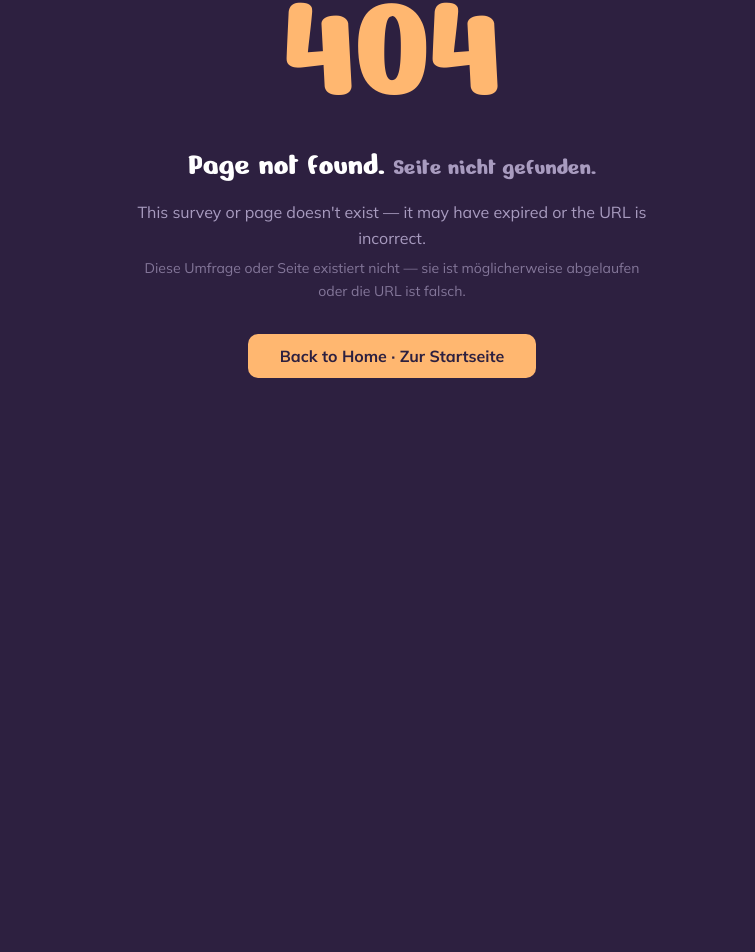
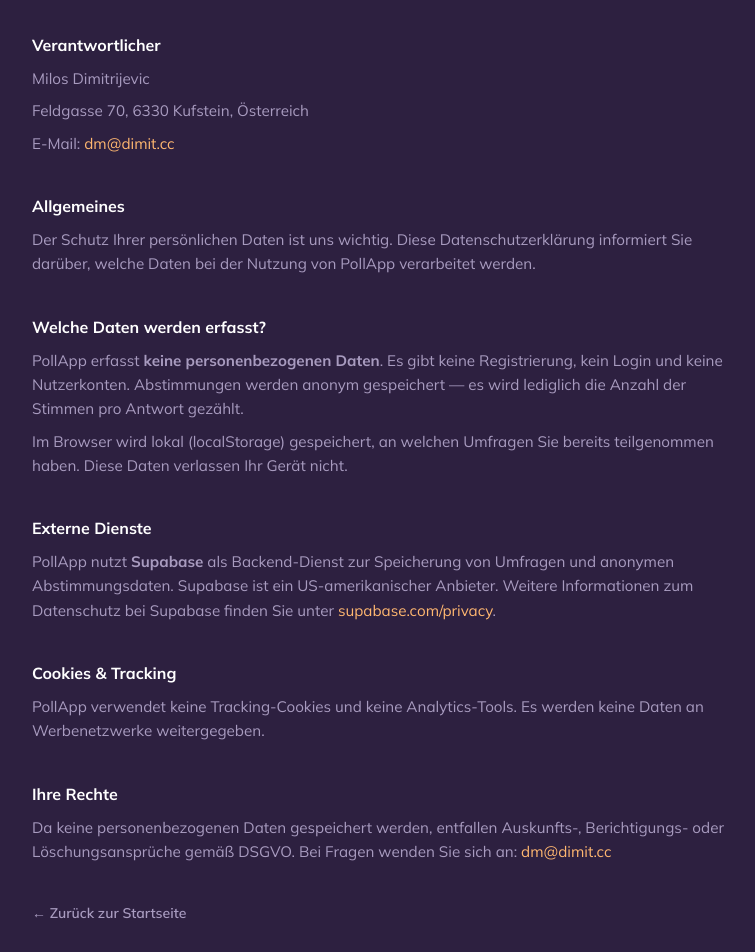
Before and after one commit to milosdimi/angular-pollapp, an Angular app: page /privacy in a window 1280 px wide. Shown: the part 208-1160 px from the top of the page, without its empty margins (248-1003 px from the left). Before the commit the page ends 800 px from the top, so only its background shows below. Built offline with nearby package versions, Linux system fonts and the light colour scheme; no server answers; a web font is replaced by a local one.

Commit message:
feat: add imprint and privacy policy pages with footer links

```diff
--- a/src/app/app.routes.ts
+++ b/src/app/app.routes.ts
@@ -3,10 +3,14 @@ import { Home } from './pages/home/home';
 import { SurveyDetail } from './pages/survey-detail/survey-detail';
 import { CreateSurvey } from './pages/create-survey/create-survey';
 import { NotFound } from './pages/not-found/not-found';
+import { Imprint } from './pages/imprint/imprint';
+import { Privacy } from './pages/privacy/privacy';
 
 export const routes: Routes = [
   { path: '', component: Home },
   { path: 'survey/:id', component: SurveyDetail },
   { path: 'create', component: CreateSurvey },
+  { path: 'imprint', component: Imprint },
+  { path: 'privacy', component: Privacy },
   { path: '**', component: NotFound },
 ];
--- a/src/app/components/footer/footer.html
+++ b/src/app/components/footer/footer.html
@@ -4,8 +4,8 @@
       <img src="logo/logo-orange.png" alt="Poll App Logo" />
     </a>
     <nav class="footer__links">
-      <a href="#" class="footer__link">Impressum</a>
-      <a href="#" class="footer__link">Datenschutz</a>
+      <a routerLink="/imprint" class="footer__link">Impressum</a>
+      <a routerLink="/privacy" class="footer__link">Datenschutz</a>
     </nav>
     <p class="footer__copy">&copy; {{ year }} Poll App. All rights reserved.</p>
   </div>
--- /dev/null
+++ b/src/app/pages/imprint/imprint.html
@@ -0,0 +1,40 @@
+<div class="page">
+  <div class="page__inner">
+    <app-navbar theme="dark" />
+    <main class="content">
+      <h1 class="content__title">Impressum</h1>
+
+      <section class="block">
+        <h2 class="block__heading">Webseitenbetreiber</h2>
+        <p>Milos Dimitrijevic</p>
+        <p>Feldgasse 70</p>
+        <p>6330 Kufstein</p>
+        <p>Österreich</p>
+      </section>
+
+      <section class="block">
+        <h2 class="block__heading">Kontakt</h2>
+        <p>Telefon: <a class="link" href="tel:+436642178313">06642178313</a></p>
+        <p>E-Mail: <a class="link" href="mailto:dm@dimit.cc">dm@dimit.cc</a></p>
+      </section>
+
+      <section class="block">
+        <h2 class="block__heading">Unternehmensdaten</h2>
+        <p>UID-Nr.: ATU 79325758</p>
+        <p>Gewerbeaufsichtsbehörde: Bezirkshauptmannschaft Kufstein</p>
+        <p>Berufsbezeichnung: Web Developer</p>
+      </section>
+
+      <section class="block">
+        <h2 class="block__heading">Haftungsausschluss</h2>
+        <p>
+          Trotz sorgfältiger inhaltlicher Kontrolle übernehmen wir keine Haftung
+          für die Inhalte externer Links. Für den Inhalt der verlinkten Seiten
+          sind ausschließlich deren Betreiber verantwortlich.
+        </p>
+      </section>
+
+      <a class="back-link" routerLink="/">← Zurück zur Startseite</a>
+    </main>
+  </div>
+</div>
--- /dev/null
+++ b/src/app/pages/imprint/imprint.scss
@@ -0,0 +1,69 @@
+.page {
+  min-height: 100vh;
+  background: var(--color-bg-dark);
+
+  &__inner {
+    max-width: 1218px;
+    margin: 0 auto;
+    padding: 0 24px 80px;
+  }
+}
+
+.content {
+  max-width: 720px;
+  margin: 48px auto 0;
+  display: flex;
+  flex-direction: column;
+  gap: 40px;
+
+  &__title {
+    font-family: var(--font-display);
+    font-size: 3rem;
+    font-weight: 400;
+    color: var(--color-accent);
+  }
+}
+
+.block {
+  display: flex;
+  flex-direction: column;
+  gap: 8px;
+
+  &__heading {
+    font-family: var(--font-body);
+    font-size: 1rem;
+    font-weight: 700;
+    color: var(--color-text-primary);
+    margin-bottom: 4px;
+  }
+
+  p {
+    font-family: var(--font-body);
+    font-size: 0.95rem;
+    color: var(--color-text-muted);
+    line-height: 1.6;
+  }
+}
+
+.link {
+  color: var(--color-accent);
+  text-decoration: none;
+
+  &:hover {
+    text-decoration: underline;
+  }
+}
+
+.back-link {
+  display: inline-block;
+  font-family: var(--font-body);
+  font-size: 14px;
+  font-weight: 600;
+  color: var(--color-text-muted);
+  text-decoration: none;
+  transition: color 0.2s ease;
+
+  &:hover {
+    color: var(--color-accent);
+  }
+}
--- /dev/null
+++ b/src/app/pages/imprint/imprint.ts
@@ -0,0 +1,18 @@
+import { Component, inject, OnInit } from '@angular/core';
+import { RouterLink } from '@angular/router';
+import { Title } from '@angular/platform-browser';
+import { Navbar } from '../../components/navbar/navbar';
+
+@Component({
+  selector: 'app-imprint',
+  imports: [Navbar, RouterLink],
+  templateUrl: './imprint.html',
+  styleUrl: './imprint.scss',
+})
+export class Imprint implements OnInit {
+  private titleService = inject(Title);
+
+  ngOnInit(): void {
+    this.titleService.setTitle('Impressum – PollApp');
+  }
+}
--- /dev/null
+++ b/src/app/pages/privacy/privacy.html
@@ -0,0 +1,67 @@
+<div class="page">
+  <div class="page__inner">
+    <app-navbar theme="dark" />
+    <main class="content">
+      <h1 class="content__title">Datenschutzerklärung</h1>
+
+      <section class="block">
+        <h2 class="block__heading">Verantwortlicher</h2>
+        <p>Milos Dimitrijevic</p>
+        <p>Feldgasse 70, 6330 Kufstein, Österreich</p>
+        <p>E-Mail: <a class="link" href="mailto:dm@dimit.cc">dm@dimit.cc</a></p>
+      </section>
+
+      <section class="block">
+        <h2 class="block__heading">Allgemeines</h2>
+        <p>
+          Der Schutz Ihrer persönlichen Daten ist uns wichtig. Diese Datenschutzerklärung
+          informiert Sie darüber, welche Daten bei der Nutzung von PollApp verarbeitet werden.
+        </p>
+      </section>
+
+      <section class="block">
+        <h2 class="block__heading">Welche Daten werden erfasst?</h2>
+        <p>
+          PollApp erfasst <strong>keine personenbezogenen Daten</strong>. Es gibt keine
+          Registrierung, kein Login und keine Nutzerkonten. Abstimmungen werden
+          anonym gespeichert — es wird lediglich die Anzahl der Stimmen pro
+          Antwort gezählt.
+        </p>
+        <p>
+          Im Browser wird lokal (localStorage) gespeichert, an welchen Umfragen
+          Sie bereits teilgenommen haben. Diese Daten verlassen Ihr Gerät nicht.
+        </p>
+      </section>
+
+      <section class="block">
+        <h2 class="block__heading">Externe Dienste</h2>
+        <p>
+          PollApp nutzt <strong>Supabase</strong> als Backend-Dienst zur Speicherung
+          von Umfragen und anonymen Abstimmungsdaten. Supabase ist ein US-amerikanischer
+          Anbieter. Weitere Informationen zum Datenschutz bei Supabase finden Sie unter
+          <a class="link" href="https://supabase.com/privacy" target="_blank" rel="noopener">supabase.com/privacy</a>.
+        </p>
+      </section>
+
+      <section class="block">
+        <h2 class="block__heading">Cookies & Tracking</h2>
+        <p>
+          PollApp verwendet keine Tracking-Cookies und keine Analytics-Tools.
+          Es werden keine Daten an Werbenetzwerke weitergegeben.
+        </p>
+      </section>
+
+      <section class="block">
+        <h2 class="block__heading">Ihre Rechte</h2>
+        <p>
+          Da keine personenbezogenen Daten gespeichert werden, entfallen
+          Auskunfts-, Berichtigungs- oder Löschungsansprüche gemäß DSGVO.
+          Bei Fragen wenden Sie sich an:
+          <a class="link" href="mailto:dm@dimit.cc">dm@dimit.cc</a>
+        </p>
+      </section>
+
+      <a class="back-link" routerLink="/">← Zurück zur Startseite</a>
+    </main>
+  </div>
+</div>
--- /dev/null
+++ b/src/app/pages/privacy/privacy.scss
@@ -0,0 +1,69 @@
+.page {
+  min-height: 100vh;
+  background: var(--color-bg-dark);
+
+  &__inner {
+    max-width: 1218px;
+    margin: 0 auto;
+    padding: 0 24px 80px;
+  }
+}
+
+.content {
+  max-width: 720px;
+  margin: 48px auto 0;
+  display: flex;
+  flex-direction: column;
+  gap: 40px;
+
+  &__title {
+    font-family: var(--font-display);
+    font-size: 3rem;
+    font-weight: 400;
+    color: var(--color-accent);
+  }
+}
+
+.block {
+  display: flex;
+  flex-direction: column;
+  gap: 8px;
+
+  &__heading {
+    font-family: var(--font-body);
+    font-size: 1rem;
+    font-weight: 700;
+    color: var(--color-text-primary);
+    margin-bottom: 4px;
+  }
+
+  p {
+    font-family: var(--font-body);
+    font-size: 0.95rem;
+    color: var(--color-text-muted);
+    line-height: 1.6;
+  }
+}
+
+.link {
+  color: var(--color-accent);
+  text-decoration: none;
+
+  &:hover {
+    text-decoration: underline;
+  }
+}
+
+.back-link {
+  display: inline-block;
+  font-family: var(--font-body);
+  font-size: 14px;
+  font-weight: 600;
+  color: var(--color-text-muted);
+  text-decoration: none;
+  transition: color 0.2s ease;
+
+  &:hover {
+    color: var(--color-accent);
+  }
+}
--- /dev/null
+++ b/src/app/pages/privacy/privacy.ts
@@ -0,0 +1,18 @@
+import { Component, inject, OnInit } from '@angular/core';
+import { RouterLink } from '@angular/router';
+import { Title } from '@angular/platform-browser';
+import { Navbar } from '../../components/navbar/navbar';
+
+@Component({
+  selector: 'app-privacy',
+  imports: [Navbar, RouterLink],
+  templateUrl: './privacy.html',
+  styleUrl: './privacy.scss',
+})
+export class Privacy implements OnInit {
+  private titleService = inject(Title);
+
+  ngOnInit(): void {
+    this.titleService.setTitle('Datenschutz – PollApp');
+  }
+}
```
